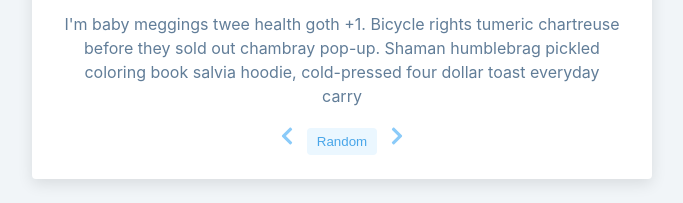
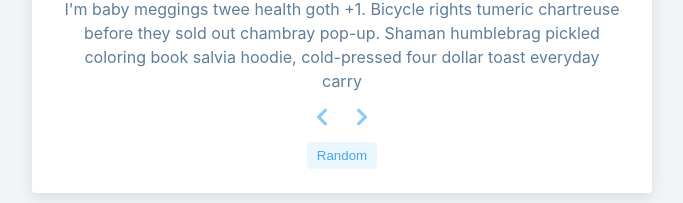
Before and after one commit to NoahThomlison/react-mini-project, a React (Create React App) app in the folder 03-reviews/setup/: page / in a window 1280 px wide. Shown: the part 488-691 px from the top of the page, without its empty margins (298-981 px from the left). Built offline with nearby package versions, Linux system fonts and the light colour scheme.

Commit message:
refactored next() and previous() to work with index/setIndex

```diff
--- a/03-reviews/setup/src/Review.js
+++ b/03-reviews/setup/src/Review.js
@@ -6,19 +6,19 @@ const Review = (props) => {
 
     const [index, setIndex] = useState(0)
     const {id, name, job, image, text} = people[index]
-    console.log(id)
-    const next = (id) => {
-      if(id + 1 > index.length){
+
+    const next = (index) => {
+      if(index + 1 > people.length - 1){
         return(0)
       }
-      return(id)
+      return(index+1)
     }
 
-    const previous = (id) => {
-      if(id - 1 < 1){
-        return(index.length - 1)
+    const previous = (index) => {
+      if(index - 1 < 0){
+        return(people.length-1)
       }
-      return(id-2)
+      return(index-1)
     }
 
   return (
@@ -33,10 +33,10 @@ const Review = (props) => {
       <p className='job'>{job}</p>
       <p className='info'>{text}</p>
       <div className='button-container'>
-        <button className="prev-btn" onClick={() => setIndex(people[previous(index.id)])}><FaChevronLeft/></button>
-        <button className="random-btn" onClick={() => setIndex(people[Math.floor(Math.random() * index.length)])}>Random</button>
-        <button className="next-btn"  onClick={() => setIndex(people[next(index.id)])}><FaChevronRight/></button>
+        <button className="prev-btn" onClick={() => setIndex(previous(index))}><FaChevronLeft/></button>
+        <button className="next-btn"  onClick={() => setIndex(next(index))}><FaChevronRight/></button>
       </div>
+      <button className="random-btn" onClick={() => setIndex(Math.floor(Math.random() * people.length))}>Random</button>
     </article>
   )
 };
```
